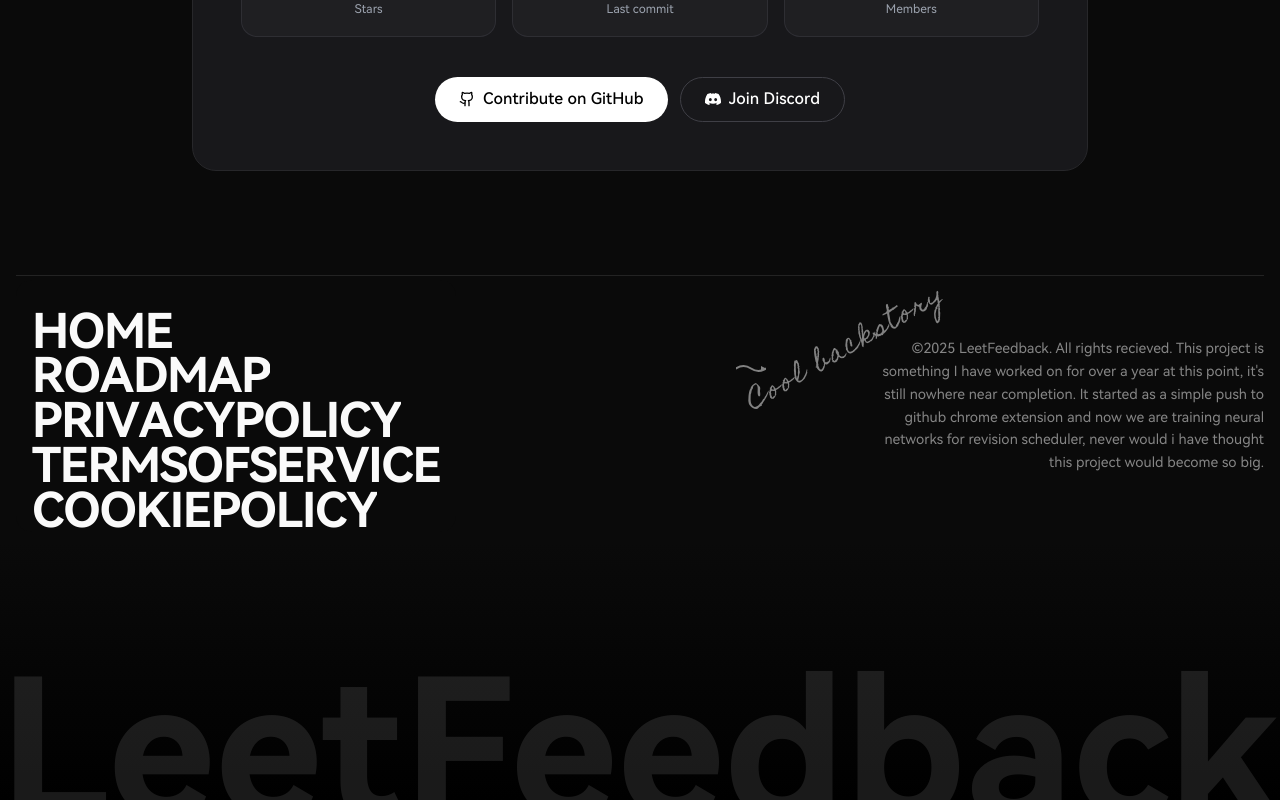
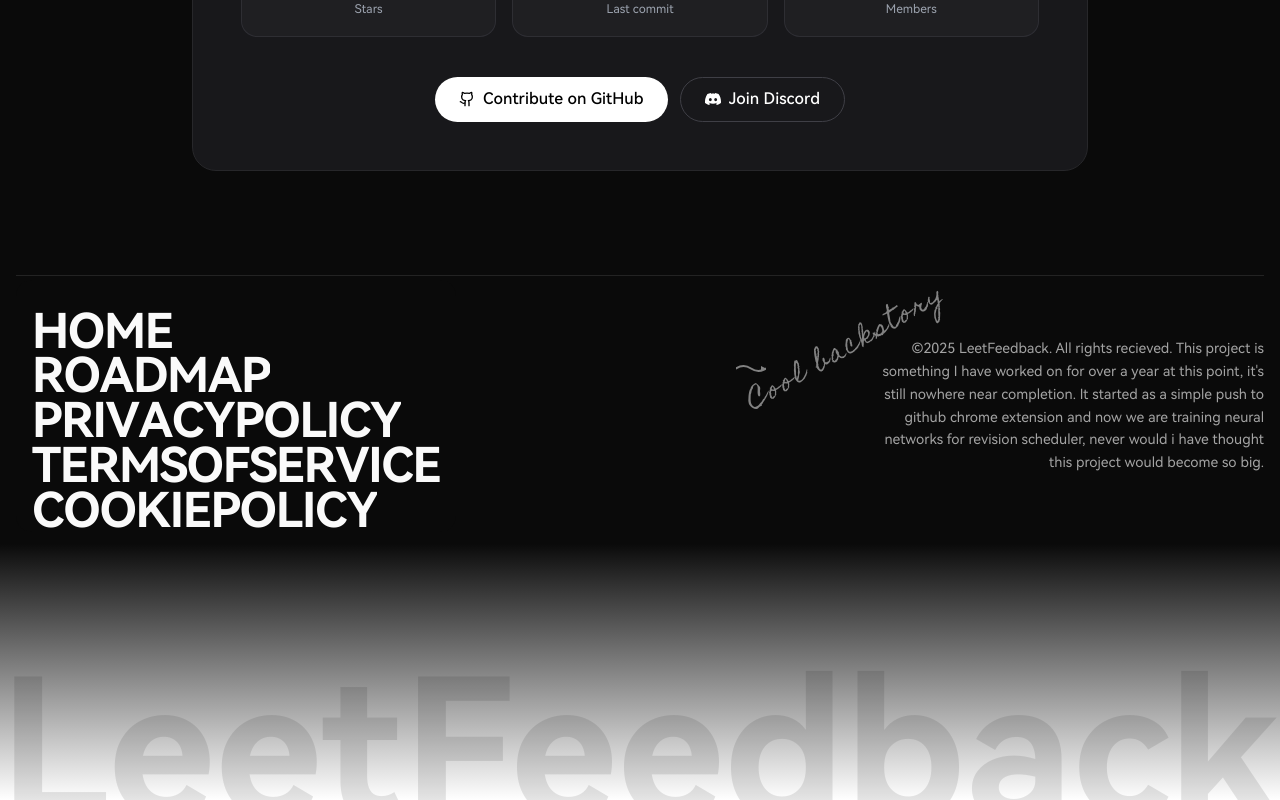
Before and after one commit to SWAMINATHAN-A/leetfeedback-webs-public, a React (Vite) app in the folder website/: page / in a window 1280 px wide. Shown: the part 10839-11639 px from the top of the page. Built offline with nearby package versions, Linux system fonts and the light colour scheme; no server answers; a web font is replaced by a local one.

Commit message:
update background and fix white text in light mode
Signed-off-by: ca5 <catinice@outlook.com>

Change-Id: I997ad23e5d1dd43fd40e736ea0debf5c53586079

```diff
--- a/website/src/components/Footer.tsx
+++ b/website/src/components/Footer.tsx
@@ -38,7 +38,7 @@ const Footer: React.FC = () => {
                   <polygon points="25,5 30,7.5 25,10" fill="currentColor" />
                 </svg>
               </div>
-              <div className="text-white/50 text-sm leading-relaxed text-right max-w-[400px]">
+              <div className="text-muted-foreground text-sm leading-relaxed text-right max-w-[400px]">
                 <p>
                   ©2025 LeetFeedback. All rights recieved. This project is
                   something I have worked on for over a year at this point, it's
@@ -54,9 +54,9 @@ const Footer: React.FC = () => {
       </footer>
 
       {/* Footer - positioned after all content */}
-      <div className="relative z-0 w-full h-64 bg-gradient-to-b from-card to-black flex justify-center items-center">
+      <div className="relative z-0 w-full h-64 bg-gradient-to-b from-card to-white flex justify-center items-center">
         <div className="relative overflow-hidden w-full h-full px-12">
-          <h2 className="absolute bottom-0 left-1/2 -translate-x-1/2 translate-y-1/3 sm:text-[192px] text-[100px] md:text-[192px] text-white/10 font-bold">
+          <h2 className="absolute bottom-0 left-1/2 -translate-x-1/2 translate-y-1/3 sm:text-[192px] text-[100px] md:text-[192px] text-black/10 font-bold">
             LeetFeedback
           </h2>
         </div>
--- a/website/src/components/magicui/ripple.tsx
+++ b/website/src/components/magicui/ripple.tsx
@@ -19,27 +19,25 @@ export const Ripple = React.memo(function Ripple({
     <div
       className={cn(
         "pointer-events-none absolute inset-0 select-none [mask-image:linear-gradient(to_bottom,white,transparent)]",
-        className,
+        className
       )}
       {...props}
     >
       {Array.from({ length: numCircles }, (_, i) => {
         const size = mainCircleSize + i * 70;
         const opacity = mainCircleOpacity - i * 0.03;
-        const animationDelay = `${i * 0.06}s`;
         const borderStyle = "solid";
 
         return (
           <div
             key={i}
-            className={`absolute animate-ripple rounded-full border bg-foreground/25 shadow-xl`}
+            className={`absolute rounded-full border bg-foreground/25 shadow-xl`}
             style={
               {
                 "--i": i,
                 width: `${size}px`,
                 height: `${size}px`,
                 opacity,
-                animationDelay,
                 borderStyle,
                 borderWidth: "1px",
                 borderColor: `var(--foreground)`,
--- a/website/tailwind.config.js
+++ b/website/tailwind.config.js
@@ -100,14 +100,6 @@ module.exports = {
                     },
                     "50%": { boxShadow: "0 0 30px rgba(255, 255, 255, 0.2)" },
                 },
-                ripple: {
-                    "0%, 100%": {
-                        transform: "translate(-50%, -50%) scale(1)",
-                    },
-                    "50%": {
-                        transform: "translate(-50%, -50%) scale(0.9)",
-                    },
-                },
                 "line-shadow": {
                     "0%": {
                         backgroundPosition: "0 0",
@@ -160,7 +152,6 @@ module.exports = {
                 "accordion-up": "accordion-up 0.2s ease-out",
                 "fade-in": "fade-in 0.8s ease-out forwards",
                 glow: "glow 2s ease-in-out infinite",
-                ripple: "ripple 2s ease-in-out infinite",
                 "line-shadow": "line-shadow 35s linear infinite",
                 "cell-ripple": "cell-ripple var(--duration, 300ms) ease-out",
                 aurora: "aurora 4s ease-in-out infinite",
```
